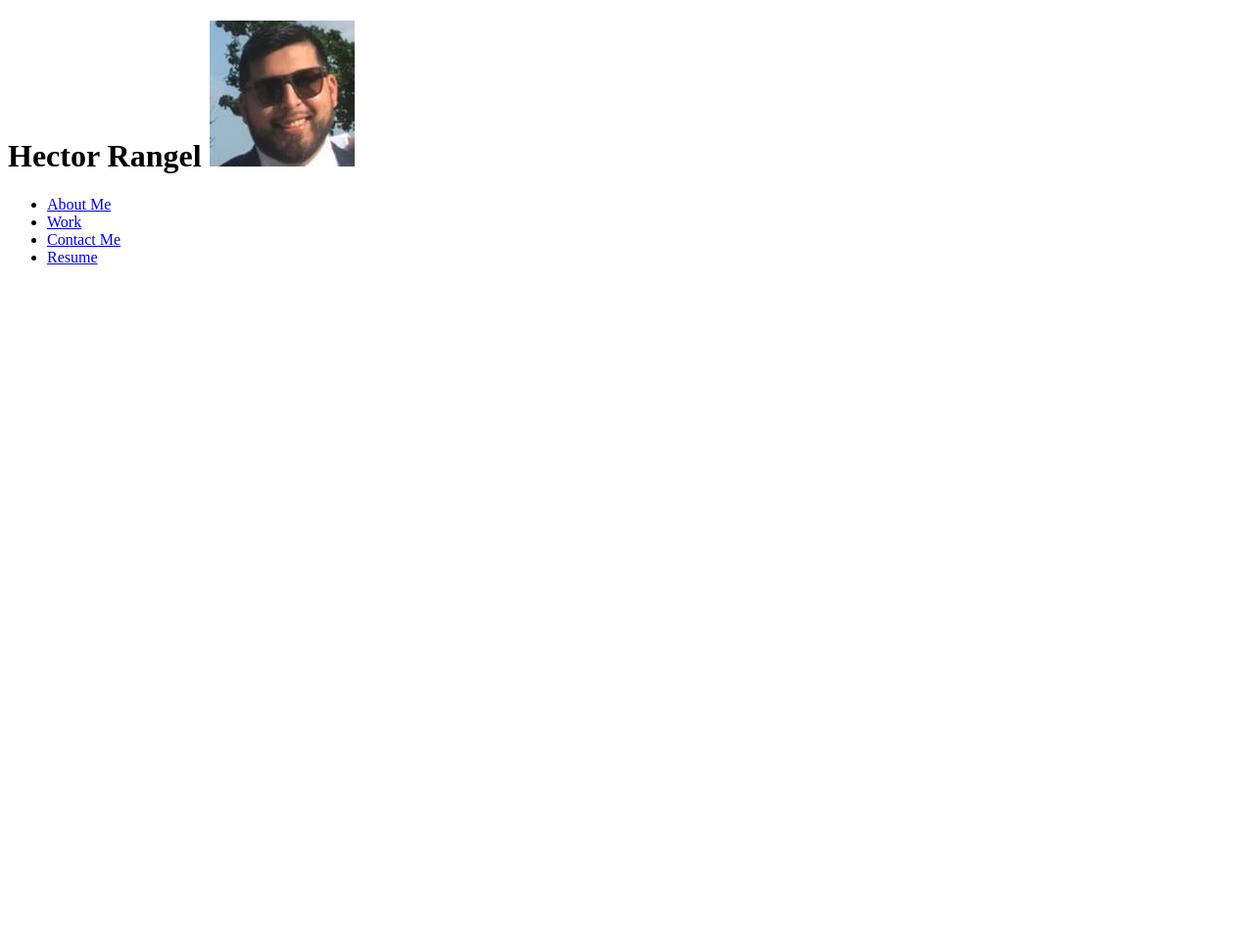
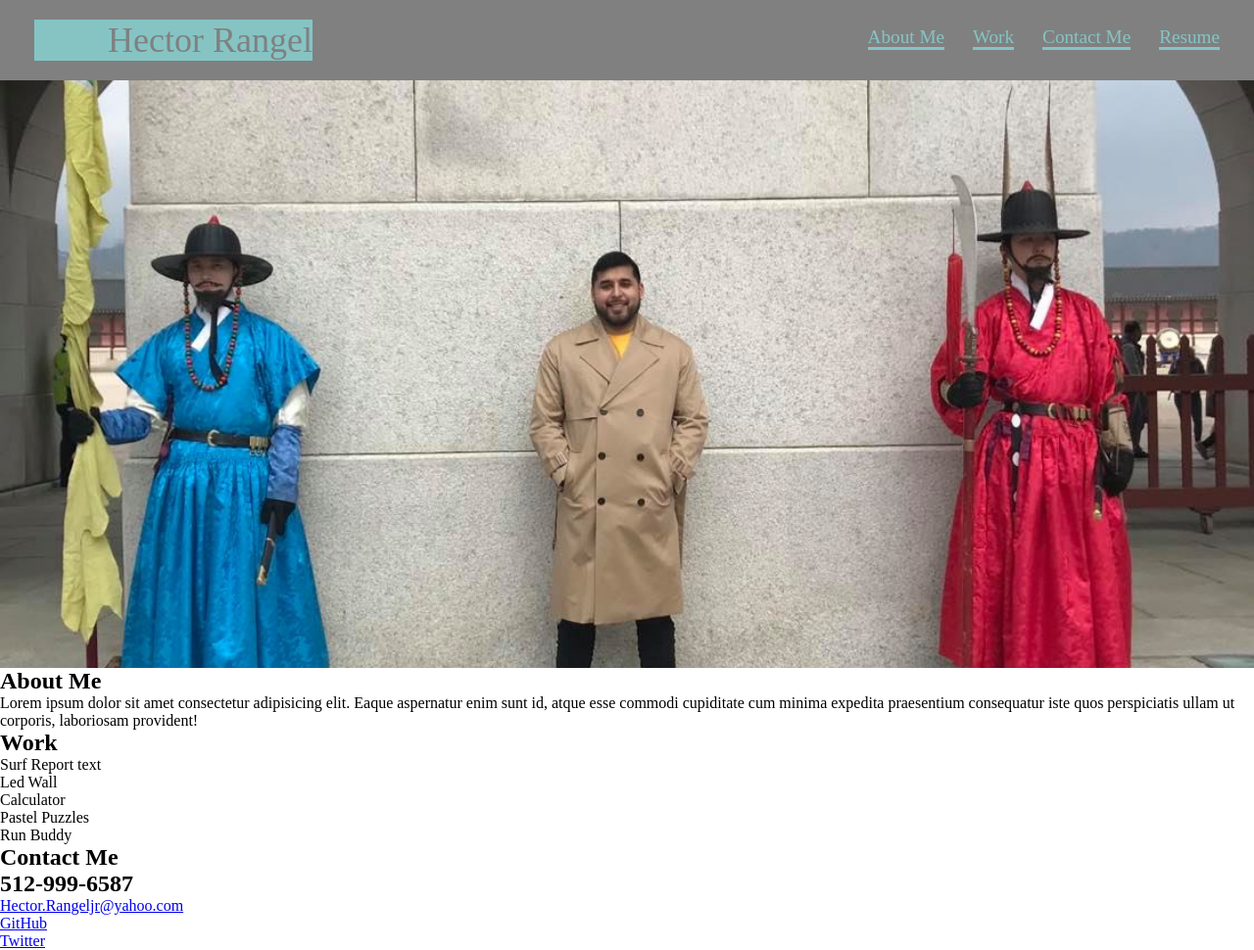
Before and after one commit to hector-rangel/Challenge-2, a plain HTML site: page index.html in a window 1280 px wide. Shown: the whole page at 98% size. Before the commit the page ends 800 px from the top, so only its background shows below. Drawn offline with Linux system fonts and the light colour scheme.

Commit message:
Added sections/footer and header/hero css

```diff
--- a/Assets/CSS/style.css
+++ b/Assets/CSS/style.css
@@ -6,17 +6,52 @@
 
 header {
     padding: 20px 35px;
-    background-color: #fce138;
+    background-color: grey;
     display: flex;
     justify-content: space-between;
     flex-wrap: wrap;
     position: -webkit-sticky;
     position: sticky;
     top: 0;
-    background-image: url("../Images/ujBe235.jpg");
+}
+
+header h1 {
+    font-weight: 500;
+    font-size: 36px;
+    color:grey;
+    background-color: rgb(134, 196, 196);
+    margin: 0;
+    padding-left: 75px;
+}
+
+
+
+header nav {
+    margin:7px 0;
+}
+
+header nav ul {
+    list-style-type: none;
+}
+
+header nav ul li {
+    display: inline-block;
+    padding-left: 25px;
+}
+header nav ul li a {
+    font-weight: lighter;
+    font-size: 1.5vw;
+    text-decoration: none;
+    color: rgb(134, 196, 196);
+    border-bottom: 3px solid rgb(134, 196, 196);
+
+}
+
+.hero {
+    background-image: url("../Images/163608037_847840492465725_7087499702446405911_n.jpg");
     background-size: cover;
     background-position: center;
-    background-attachment: fixed;
-    background-position: 80%;
-    z-index: 9999;
+    width: 100%;
+    height: 600px;
+
 }
--- a/index.html
+++ b/index.html
@@ -1,9 +1,11 @@
 <!DOCTYPE html>
 <html lang="en">
+
 <head>
     <meta charset="UTF-8">
     <meta http-equiv="X-UA-Compatible" content="IE=edge">
     <meta name="viewport" content="width=device-width, initial-scale=1.0">
+    <link rel="stylesheet" href="Assets/CSS/style.css" />
     <title>Hector's Portfolio</title>
 </head>
 
@@ -11,7 +13,6 @@
 
     <header>
         <h1>Hector Rangel
-            <img src="./Assets/Images/115862975_3512088642135905_8656800780001907664_n (3).jpg" alt=" photo of Hector Rangel" />
         </h1>
         <nav>
             <!-- Unordered list elements -->
@@ -34,5 +35,76 @@
         </nav>
     </header>
 
+    <!-- hero section -->
+    <section class="hero"> </section>
+
+    <article>
+        <div>
+            <h2>About Me</h2>
+        </div>
+
+        <div>
+            <p>Lorem ipsum dolor sit amet consectetur adipisicing elit.
+                Eaque aspernatur enim sunt id, atque esse commodi cupiditate cum minima expedita praesentium consequatur
+                iste quos perspiciatis ullam ut corporis, laboriosam provident!
+            </p>
+        </div>
+    </article>
+
+    <section>
+        <div class="Work">
+            <h2>Work</h2>
+        </div>
+
+        <div class="Surf-report-text">
+            <span>Surf Report text</span>
+        </div>
+
+        <div class="Led-Wall">
+            <span>Led Wall</span>
+        </div>
+
+        <div class="Calculator">
+            <span> Calculator</span>
+        </div>
+
+        <div class="Pastel-Puzzles">
+            <span>Pastel Puzzles</span>
+        </div>
+
+        <div class="Run-Buddy">
+            <span>Run Buddy</span>
+        </div>
+    </section>
+
+    <footer class="footer">
+        <div>
+            <h2>Contact Me</h2>
+        </div>
+
+        <Div>
+            <h2> 512-999-6587</h2>
+        </Div>
+
+        <div>
+            <ul>
+                <li>
+                    <a href="mailto:Hector.Rangeljr@yahoo.com">Hector.Rangeljr@yahoo.com</a>
+                </li>
+
+                <li>
+                    <a href="https://github.com/hector-rangel">GitHub</a>
+                </li>
+
+                <li>
+                    <a href="https://twitter.com/TheRealHector23">Twitter</a>
+                </li>
+
+            </ul>
+
+        </div>
+    </footer>
 </body>
+
+
 </html>
```
Also changed, not shown: Assets/Images/163608037_847840492465725_7087499702446405911_n.jpg (added), Assets/Images/165495183_882509189208784_8617748724368658580_n.jpg (added).
